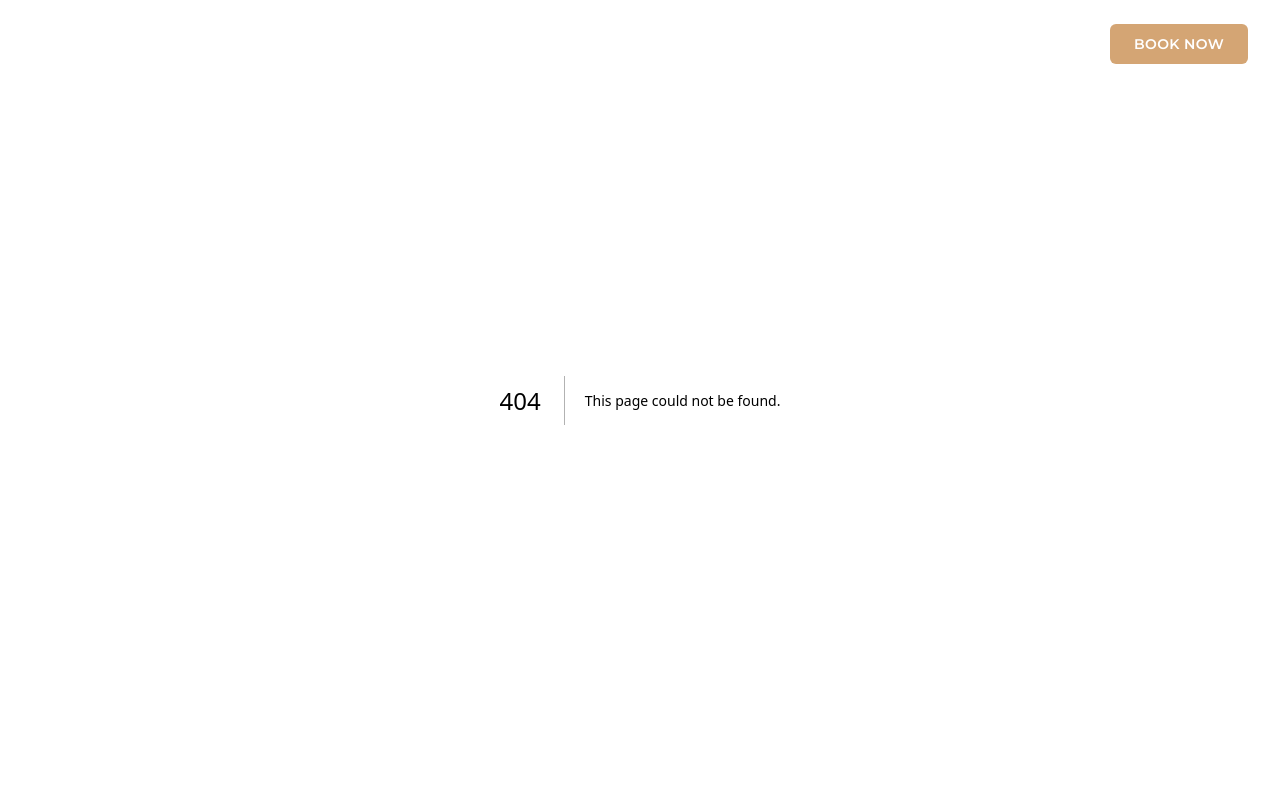
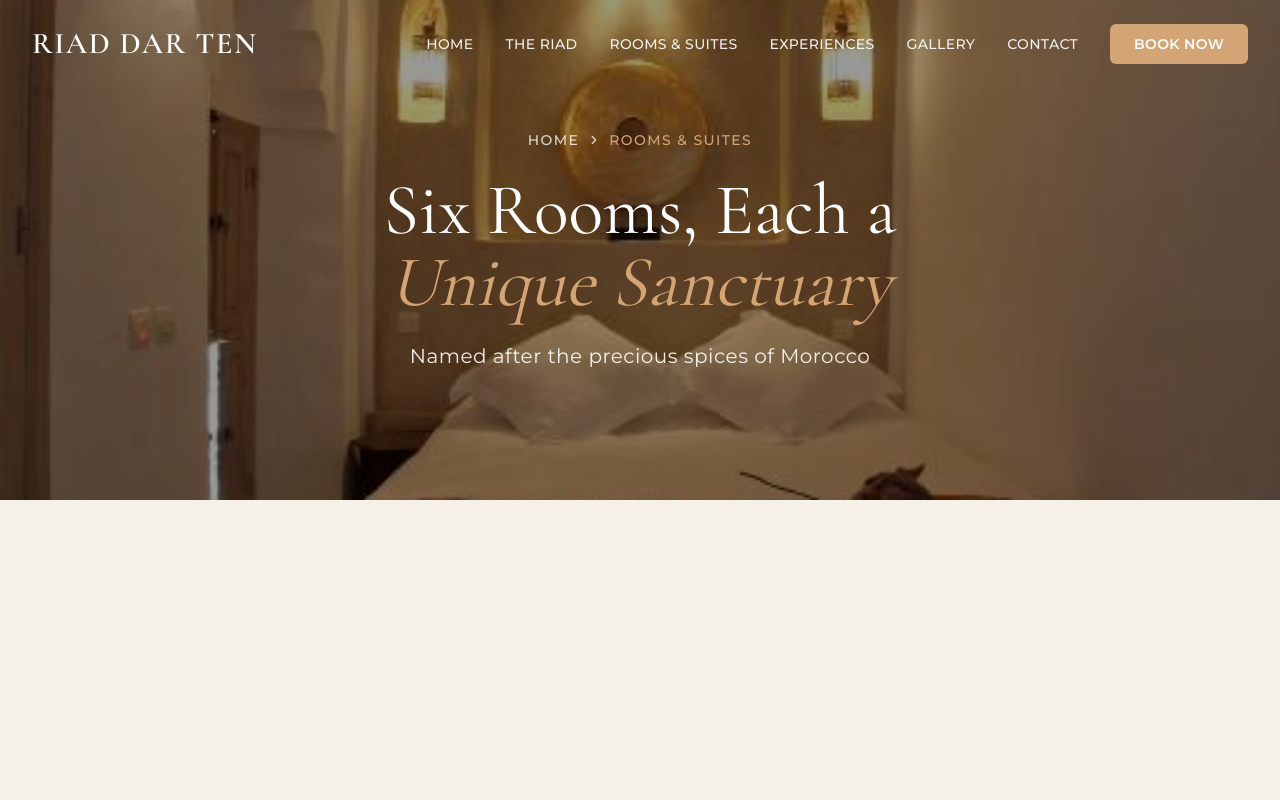
Before and after one commit to yassinejoundi/riad-dar-ten, a Next.js app: page /rooms in a window 1280 px wide. Before the commit this address had no page. Shown: the top 800 px of the page. Built offline with nearby package versions, Linux system fonts and the light colour scheme; a web font is replaced by a local one.

Commit message:
create the rooms page hero section

```diff
--- /dev/null
+++ b/app/rooms/page.tsx
@@ -0,0 +1,15 @@
+import { Metadata } from "next";
+import { RoomsHero } from "@/components/rooms/RoomsHero";
+
+export const metadata: Metadata = {
+  title: "Rooms & Suites | Riad Dar Ten",
+  description: "Discover our six unique rooms, each named after precious Moroccan spices, offering a sanctuary of comfort and tradition.",
+};
+
+export default function RoomsPage() {
+  return (
+    <main className="min-h-screen bg-cream">
+      <RoomsHero />
+    </main>
+  );
+}
--- /dev/null
+++ b/components/rooms/RoomsHero.tsx
@@ -0,0 +1,47 @@
+"use client";
+
+import Image from "next/image";
+import Link from "next/link";
+import { ChevronRight } from "lucide-react";
+
+export function RoomsHero() {
+  return (
+    <section className="relative h-[60vh] min-h-[500px] w-full overflow-hidden">
+      {/* Background Image */}
+      <div className="absolute inset-0">
+        <Image
+          src="/assets/images/home/rooms/vanilla-double-room.png"
+          alt="Luxury Room Interior"
+          fill
+          className="object-cover"
+          priority
+        />
+        {/* Dark Overlay for readability */}
+        <div className="absolute inset-0 bg-black/40" />
+      </div>
+
+      {/* Content */}
+      <div className="relative h-full container mx-auto px-4 md:px-8 flex flex-col justify-center items-center text-center text-white">
+        {/* Breadcrumb */}
+        <div className="flex items-center space-x-2 text-sm font-sans font-medium uppercase tracking-widest mb-6 text-white/80 animate-fade-in-up">
+          <Link href="/" className="hover:text-terracotta transition-colors">
+            Home
+          </Link>
+          <ChevronRight size={14} />
+          <span className="text-terracotta">Rooms & Suites</span>
+        </div>
+
+        {/* Headline */}
+        <h1 className="font-serif text-4xl md:text-6xl lg:text-7xl mb-6 animate-fade-in-up delay-100">
+          Six Rooms, Each a <br className="hidden md:block" />
+          <span className="italic text-terracotta">Unique Sanctuary</span>
+        </h1>
+
+        {/* Subheadline */}
+        <p className="font-sans text-lg md:text-xl text-white/90 tracking-wide animate-fade-in-up delay-200">
+          Named after the precious spices of Morocco
+        </p>
+      </div>
+    </section>
+  );
+}
```
